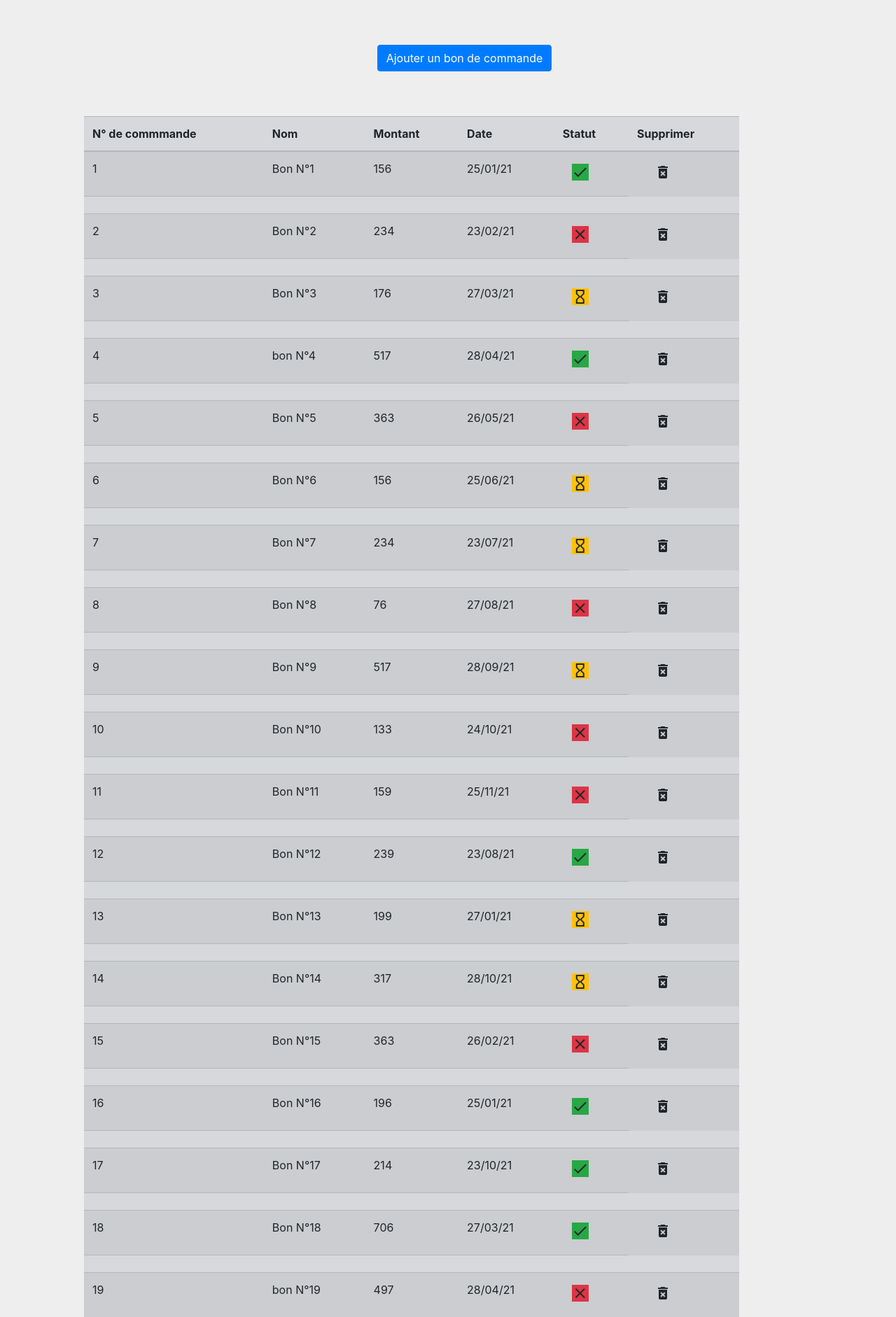
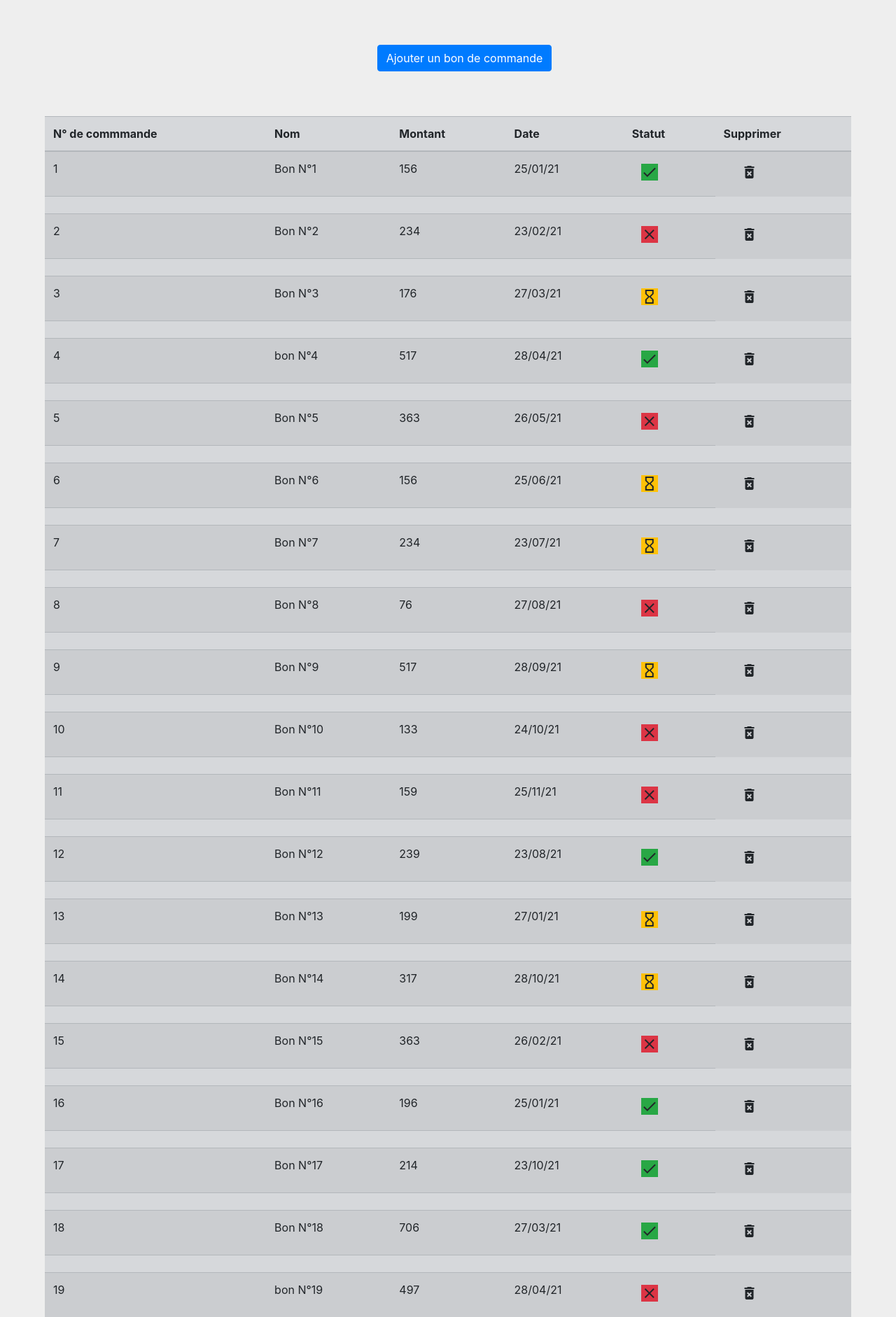
Before and after one commit to MoussaDeme/front, a Flask app: page / in a window 1280 px wide. Shown: the part 56-1938 px from the top of the page at 70% size. Run offline with Flask 2, Linux system fonts and the light colour scheme; some libraries are stand-ins or nearby versions.

Commit message:
Update index.html

```diff
--- a/templates/index.html
+++ b/templates/index.html
@@ -46,7 +46,7 @@
                 </div>
         </div>
     </div>
-            <div class="w-75 offset-1">
+            <div class="ml-5 mr-5">
                 <table class="table table-striped table-secondary">
                     <thead>
                         <tr>
```
